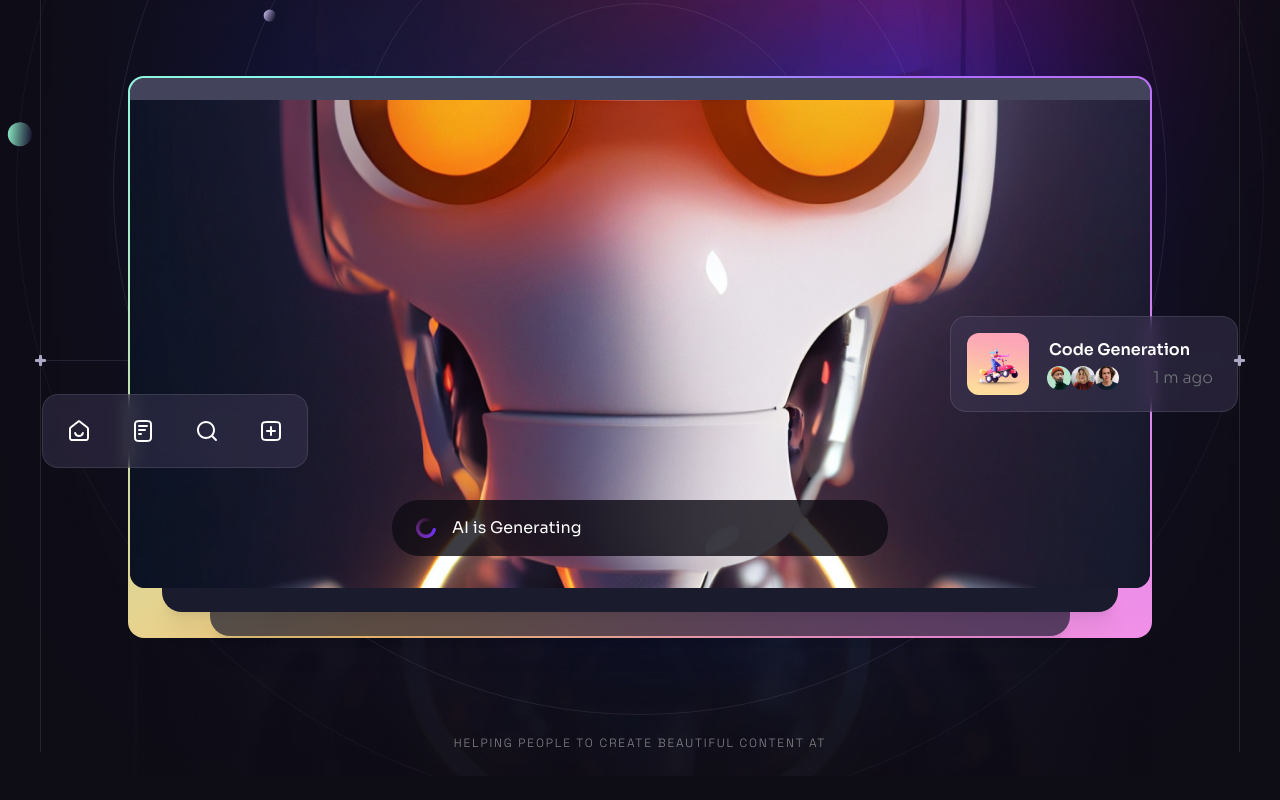
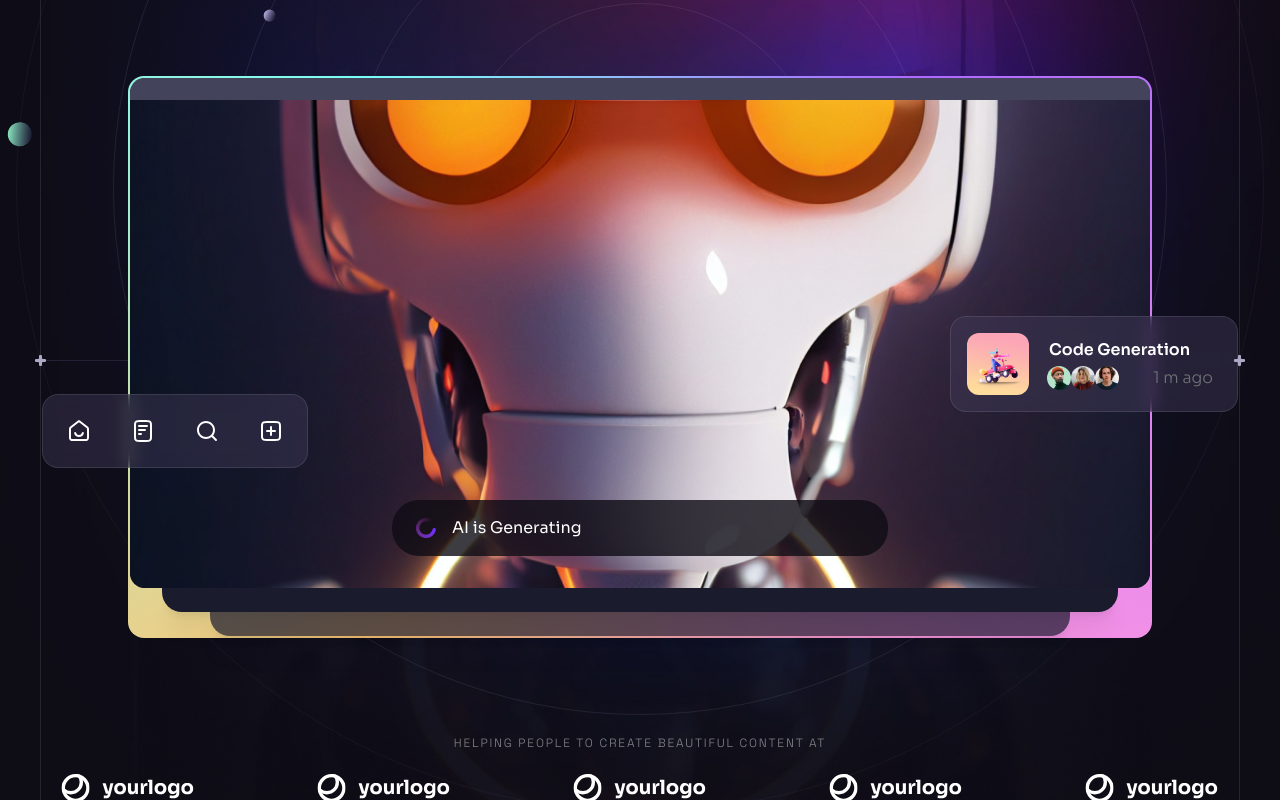
Before and after one commit to ahteshamsalamatansari/sass-ui-react, a React (Vite) app: page / in a window 1280 px wide. Shown: the part 524-1324 px from the top of the page. Before the commit the page ends 1300 px from the top, so only its background shows below. Built offline with nearby package versions, Linux system fonts and the light colour scheme.

Commit message:
Company Logos Implemented

```diff
--- a/src/components/CompanyLogos.jsx
+++ b/src/components/CompanyLogos.jsx
@@ -1,10 +1,17 @@
 import React from 'react'
+import { companyLogos } from '../constants'
 
 const CompanyLogos = ({className}) => {
   return (
     <div className={className}>
       <h5 className='tagline mb-6 text-center text-n-1/50'>Helping people to create beautiful content at</h5>
-
+      <ul className='flex'>
+        {companyLogos.map((logo,index)=>(
+          <li key={index} className='flex items-center justify-center flex-1 h-[1.5rem]'>
+            <img src={logo} alt={logo} width={134} height={28} />
+          </li>
+        ))}
+      </ul>
     </div>
   )
 }
```
